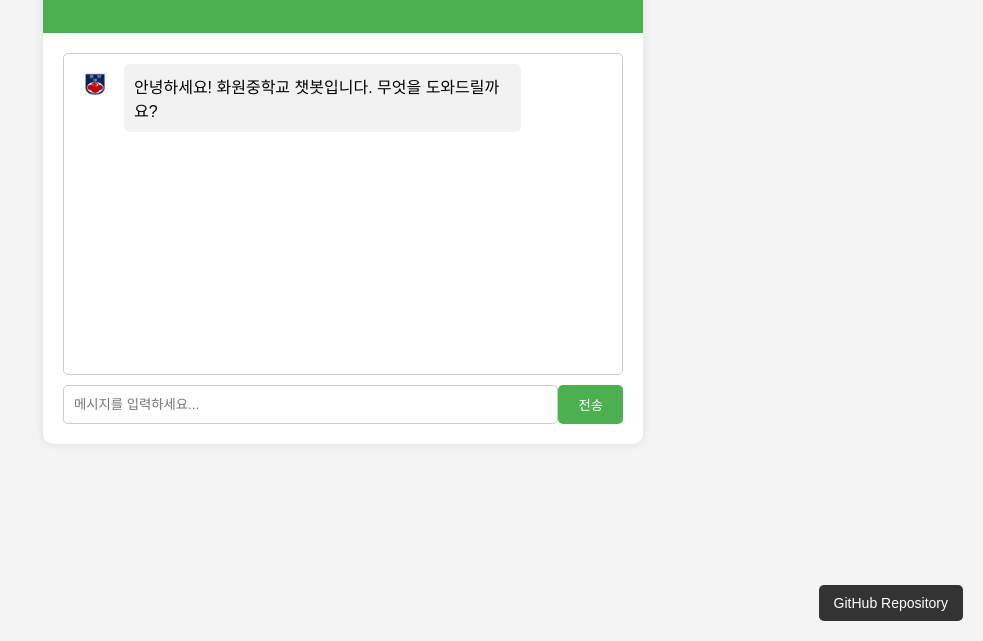
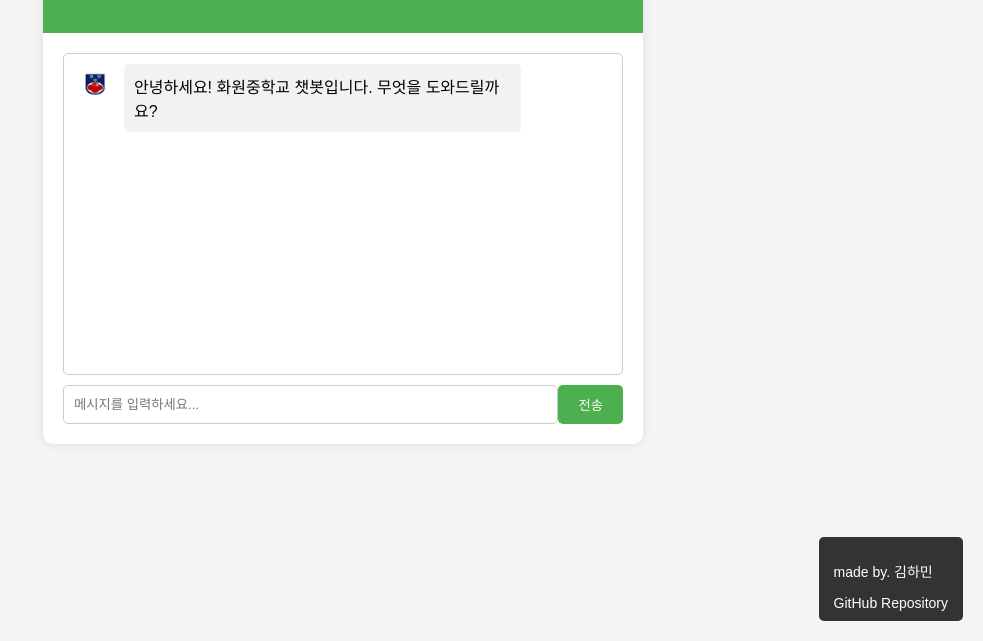
Before and after one commit to cheonglyang22/hwawon-chatbot, a website: page index.html in a window 1280 px wide. Shown: the part 159-800 px from the top of the page, without its empty margins (297-1280 px from the left). Drawn offline with Linux system fonts and the light colour scheme.

Commit message:
Update server.js with latest changes

```diff
--- a/index.html
+++ b/index.html
@@ -30,6 +30,7 @@
     </div>
     <script src="main.js"></script>
     <div class="github-link">
+        <p>made by. 김하민</p>
         <a href="https://github.com/cheonglyang22/hwawon-chatbot/tree/main" target="_blank">
             GitHub Repository
         </a>
```
